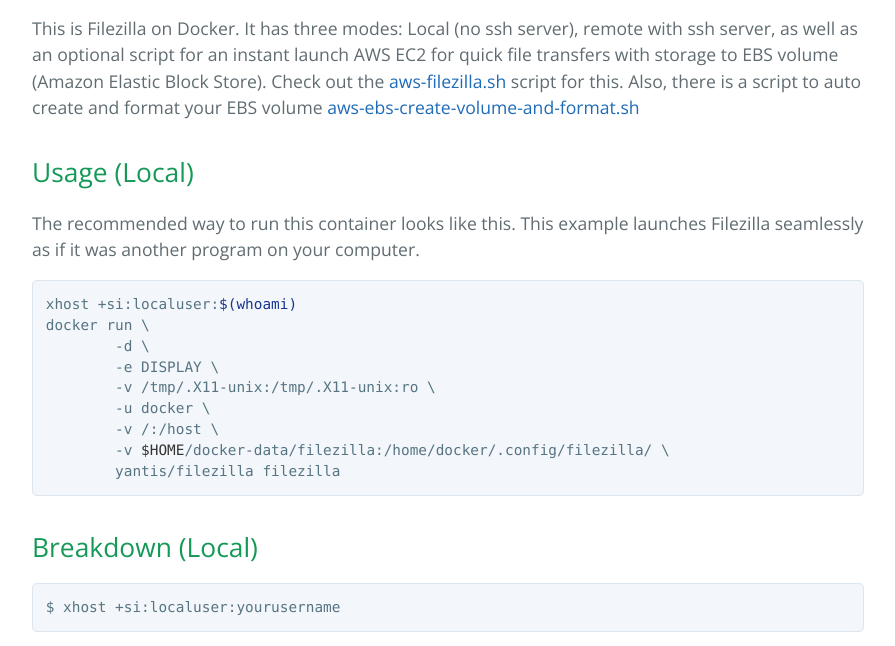
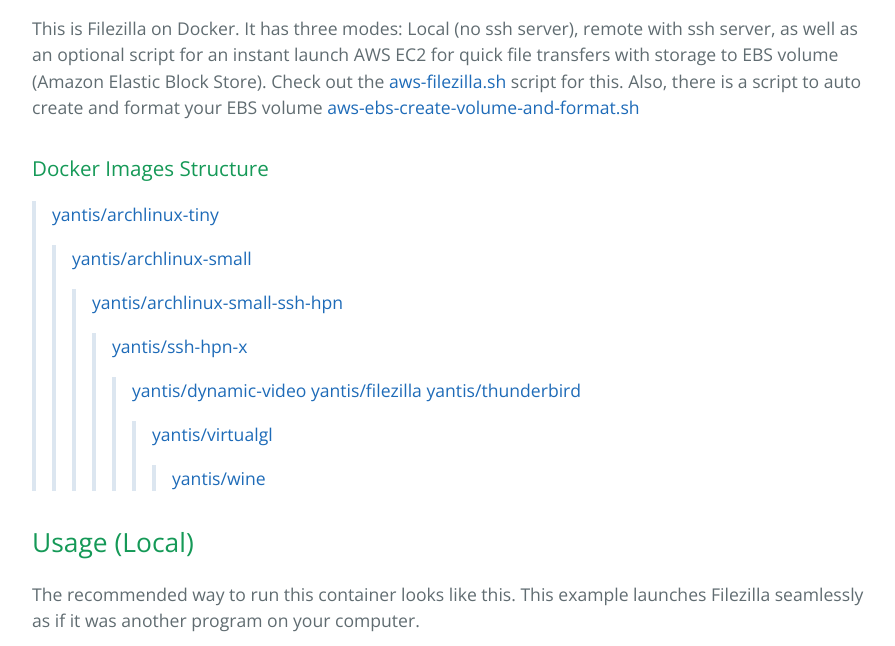
Before and after one commit to yantis/docker-filezilla, a plain HTML site: page index.html in a window 1280 px wide. Shown: the part 514-1160 px from the top of the page, without its empty margins (192-1087 px from the left). Drawn offline with nearby package versions, Linux system fonts and the light colour scheme.

Commit message:
Create gh-pages branch via GitHub

```diff
--- a/index.html
+++ b/index.html
@@ -29,6 +29,39 @@ on Github <a href="https://github.com/yantis/docker-filezilla">filezilla</a></p>
 well as an optional script for an instant launch AWS EC2 for quick file transfers with
 storage to EBS volume (Amazon Elastic Block Store). Check out the <a href="https://github.com/yantis/docker-filezilla/blob/master/examples/aws-filezilla.sh">aws-filezilla.sh</a> script for this.
 Also, there is a script to auto create and format your EBS volume <a href="https://github.com/yantis/docker-filezilla/blob/master/examples/aws-ebs-create-volume-and-format.sh">aws-ebs-create-volume-and-format.sh</a></p>
+
+<h3>
+<a id="docker-images-structure" class="anchor" href="#docker-images-structure" aria-hidden="true"><span class="octicon octicon-link"></span></a>Docker Images Structure</h3>
+
+<blockquote>
+<p><a href="https://github.com/yantis/docker-archlinux-tiny">yantis/archlinux-tiny</a></p>
+
+<blockquote>
+<p><a href="https://github.com/yantis/docker-archlinux-small">yantis/archlinux-small</a></p>
+
+<blockquote>
+<p><a href="https://github.com/yantis/docker-archlinux-ssh-hpn">yantis/archlinux-small-ssh-hpn</a></p>
+
+<blockquote>
+<p><a href="https://github.com/yantis/docker-ssh-hpn-x">yantis/ssh-hpn-x</a></p>
+
+<blockquote>
+<p><a href="https://github.com/yantis/docker-dynamic-video">yantis/dynamic-video</a>
+<a href="https://github.com/yantis/docker-filezilla">yantis/filezilla</a>
+<a href="https://github.com/yantis/docker-thunderbird">yantis/thunderbird</a></p>
+
+<blockquote>
+<p><a href="https://github.com/yantis/docker-virtualgl">yantis/virtualgl</a></p>
+
+<blockquote>
+<p><a href="https://github.com/yantis/docker-wine">yantis/wine</a></p>
+</blockquote>
+</blockquote>
+</blockquote>
+</blockquote>
+</blockquote>
+</blockquote>
+</blockquote>
 
 <h2>
 <a id="usage-local" class="anchor" href="#usage-local" aria-hidden="true"><span class="octicon octicon-link"></span></a>Usage (Local)</h2>
```
Also changed, not shown: params.json (+1 -1 lines).
